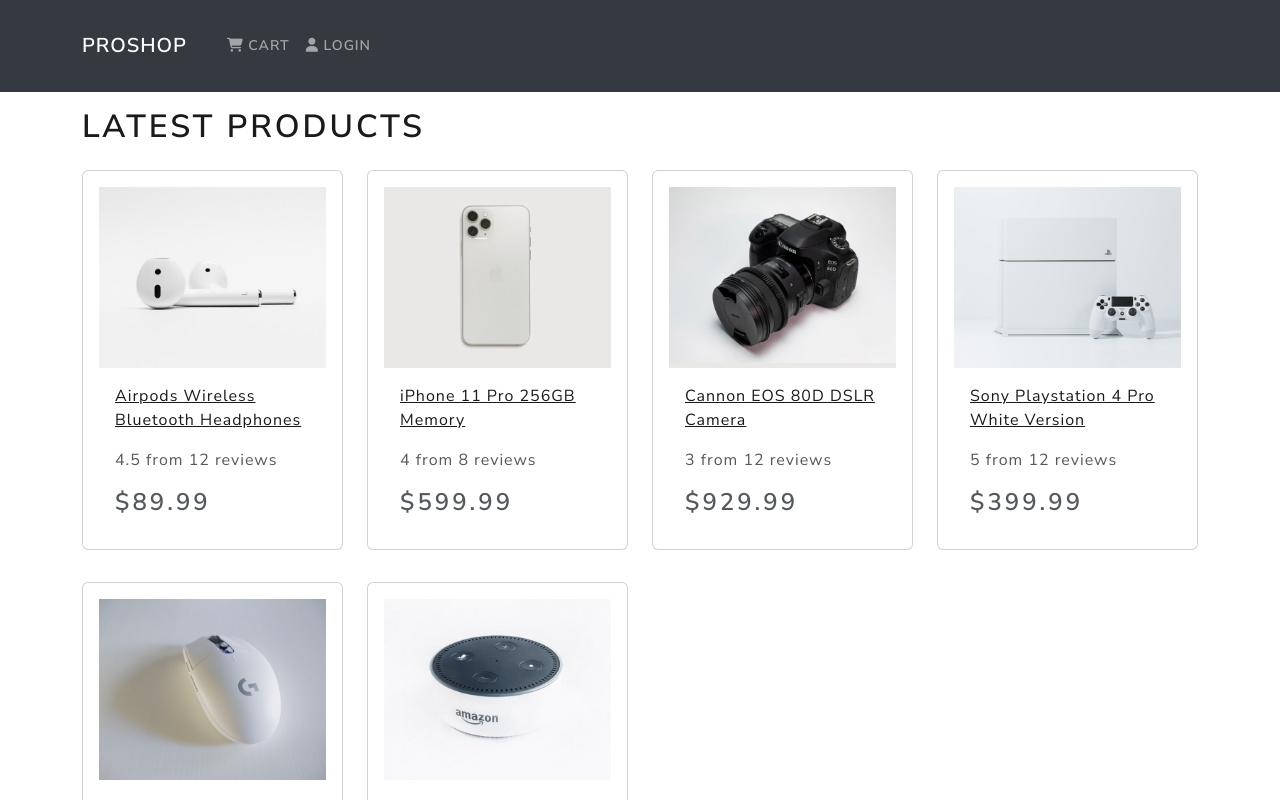
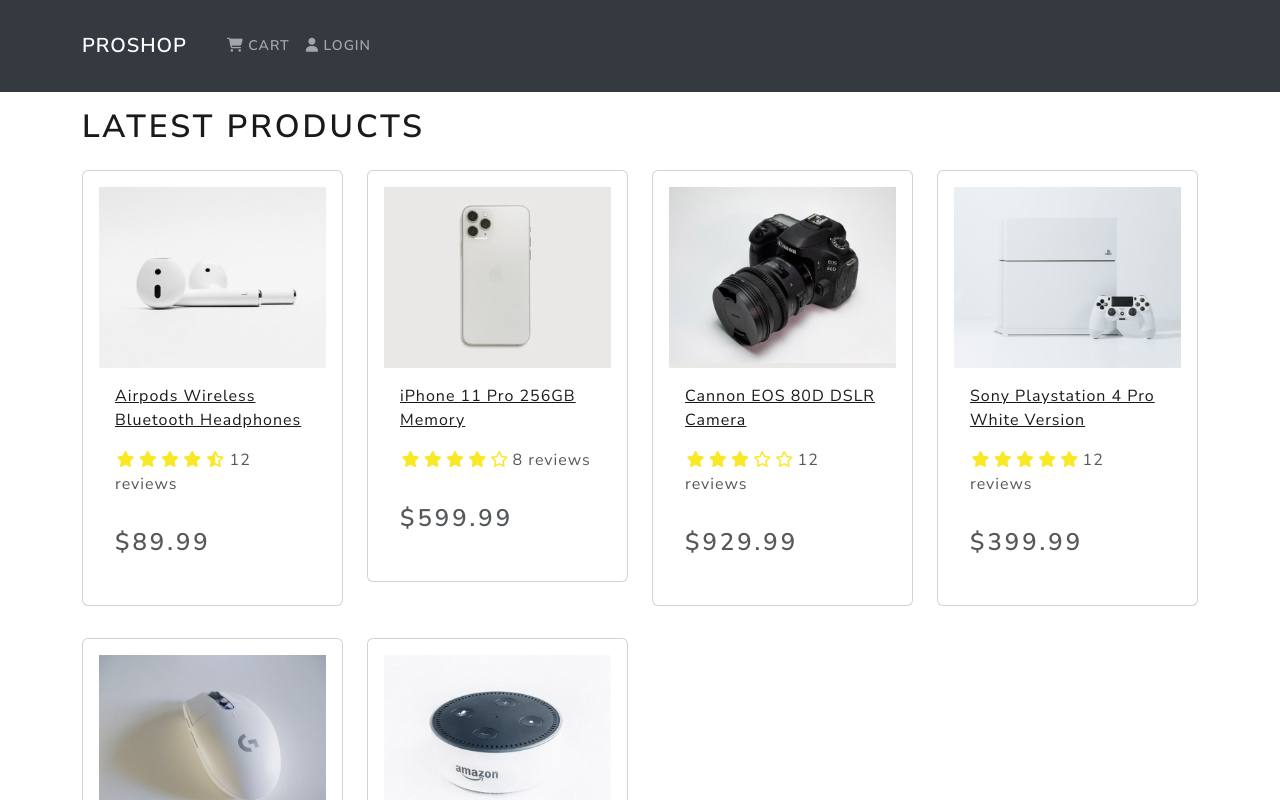
Before and after one commit to sergei-kholodenin/frontend, a React (Create React App) app: page / in a window 1280 px wide. Shown: the top 800 px of the page. Built offline with nearby package versions, Linux system fonts and the light colour scheme.

Commit message:
add rating stars for cards

```diff
--- a/src/components/Product.js
+++ b/src/components/Product.js
@@ -1,5 +1,6 @@
 import React from "react";
 import { Card } from "react-bootstrap";
+import Rating from "./Rating";
 
 const Product = ({product}) => {
     return(
@@ -15,8 +16,9 @@
                 </a>
                 <Card.Text as="div">
                     <div className="my-3">
-                        {product.rating} from {product.numReviews} reviews
+                        <Rating value={product.rating} text={`${product.numReviews} reviews`} color={'#f8e825'} />
                     </div>
+
                 </Card.Text>
                 <Card.Text as="h3">
                     ${product.price}
--- /dev/null
+++ b/src/components/Rating.js
@@ -0,0 +1,56 @@
+import React from "react";
+
+const Rating = ({value, text, color}) => {
+    return(
+        <div className="rating">
+            <span>
+                <i style={{color}} className={
+                    value >= 1
+                    ? 'fas fa-star'
+                    : value >= 0.5
+                        ? 'fas fa-star-half-alt'
+                        : 'far fa-star'
+                }></i>
+            </span>
+            <span>
+                <i style={{color}} className={
+                    value >= 2
+                    ? 'fas fa-star'
+                    : value >= 1.5
+                        ? 'fas fa-star-half-alt'
+                        : 'far fa-star'
+                }></i>
+            </span>
+            <span>
+                <i style={{color}} className={
+                    value >= 3
+                    ? 'fas fa-star'
+                    : value >= 2.5
+                        ? 'fas fa-star-half-alt'
+                        : 'far fa-star'
+                }></i>
+            </span>
+            <span>
+                <i style={{color}} className={
+                    value >= 4
+                    ? 'fas fa-star'
+                    : value >= 3.5
+                        ? 'fas fa-star-half-alt'
+                        : 'far fa-star'
+                }></i>
+            </span>
+            <span>
+                <i style={{color}} className={
+                    value >= 5
+                    ? 'fas fa-star'
+                    : value >= 4.5
+                        ? 'fas fa-star-half-alt'
+                        : 'far fa-star'
+                }></i>
+            </span>
+            <span>{text && text}</span>
+        </div>
+    )
+}
+
+export default Rating;
--- a/src/index.css
+++ b/src/index.css
@@ -1,3 +1,11 @@
 main {
   min-height: 80vh;
 }
+
+h3 {
+  padding: 1rem 0;
+}
+
+.rating span {
+  margin: 0.1rem;
+}
```
